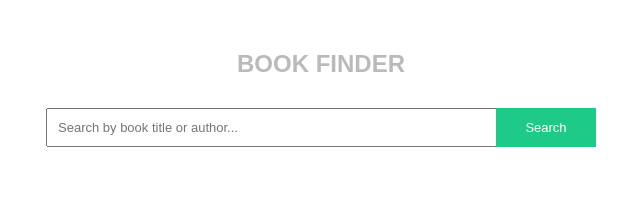
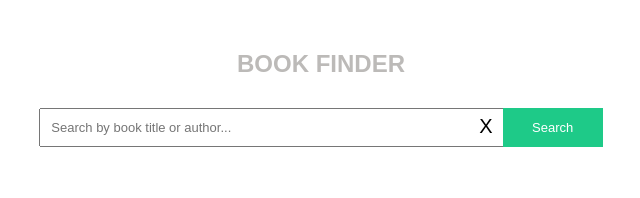
Before and after one commit to jidemobell/bookfinder, a React app: page / in a window 1280 px wide. Shown: the top 198 px of the page, without its empty margins (319-959 px from the left). Built offline with nearby package versions, Linux system fonts and the light colour scheme.

Commit message:
add cross to input

```diff
--- a/src/container/SearchForm/SearchBar.js
+++ b/src/container/SearchForm/SearchBar.js
@@ -57,7 +57,7 @@ class FinderForm extends React.Component {
     return (
       <div>
         <form onSubmit={handleSubmit(val => this.Submit(val))} autoComplete="off">
-          <div className="form-item" style={{ marginBottom: '20px' }}>
+          <div className="form-item first-input" style={{ marginBottom: '20px' }}>
             <Field
               type="input"
               name="books"
@@ -66,6 +66,7 @@ class FinderForm extends React.Component {
               className="findbar"
               validate={[required, minValue]}
             />
+            <span style={{ fontSize: "20px" }}>X</span>
           </div>
           <div className="form-item" style={{ marginBottom: '20px' }}>
             <input
--- a/src/reducers/books/booksReducers.js
+++ b/src/reducers/books/booksReducers.js
@@ -7,7 +7,7 @@ const booksReducer = (state = {}, action) => {
     case actionTypes.SEARCH_INDEX:
       return { ...state, index: action.payload };
     case actionTypes.SET_LOADED:
-      return { ...state, loading: action.payload };
+      return { ...state, loading: action.payload, booklist: undefined };
     case actionTypes.PASS_LOADED:
       return { ...state, loading: action.payload };
     case actionTypes.DESTROY_LOADED:
--- a/src/stylesheets/page/app.scss
+++ b/src/stylesheets/page/app.scss
@@ -26,7 +26,7 @@ form {
   display: flex;
   justify-content: center;
   .find {
-    margin-left: -50px;
+    margin-left: 10px;
     background: #1ECA88;
     padding: 12px;
     font: {
@@ -47,6 +47,14 @@ form {
      size: 13px;
     }
     color: #555;
+  }
+  .first-input {
+    display: flex;
+    span {
+      margin-left: -60px;
+      margin-top: 7px;
+      padding: 0;
+    }
   }
 }
 
```
